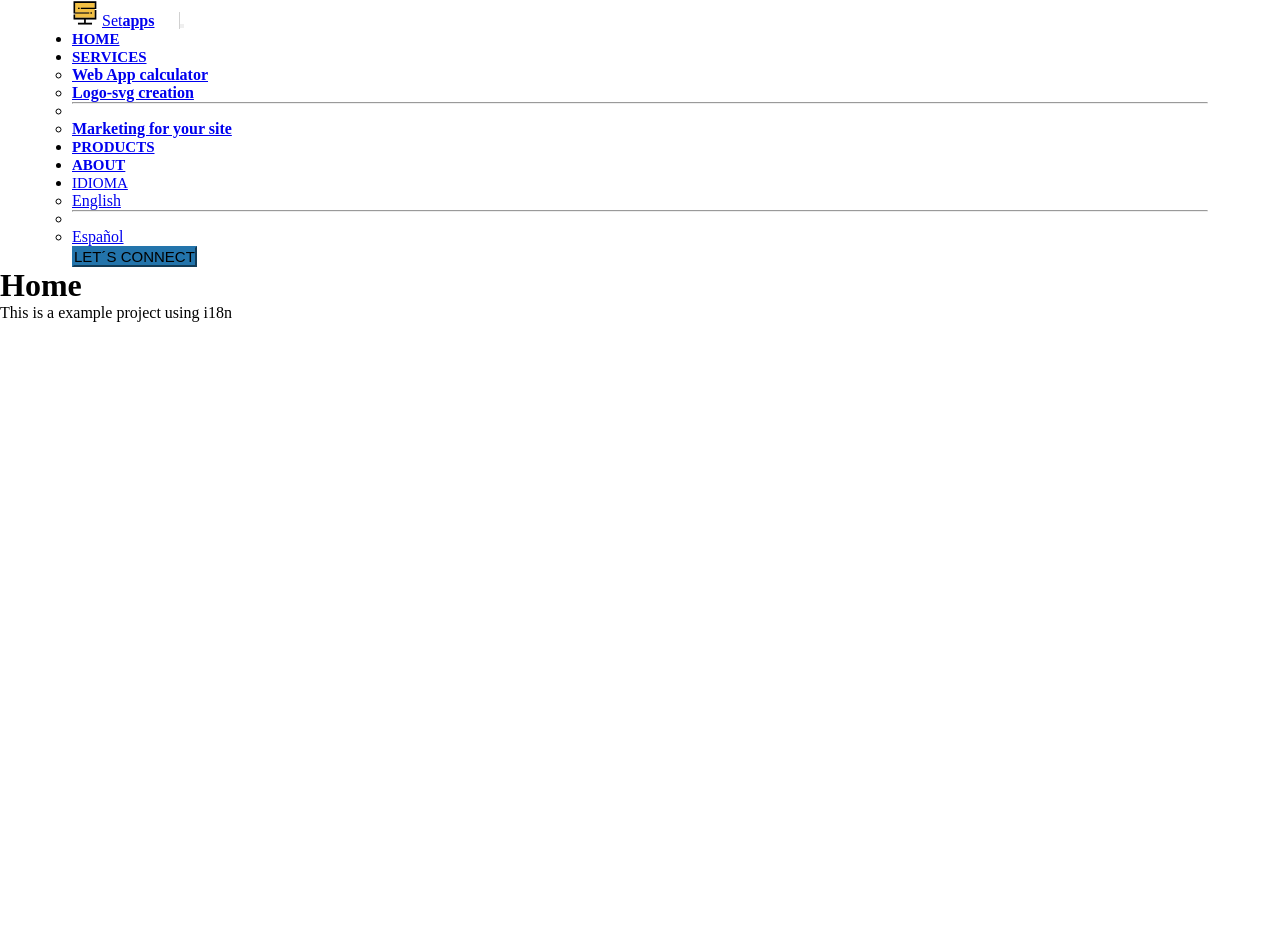
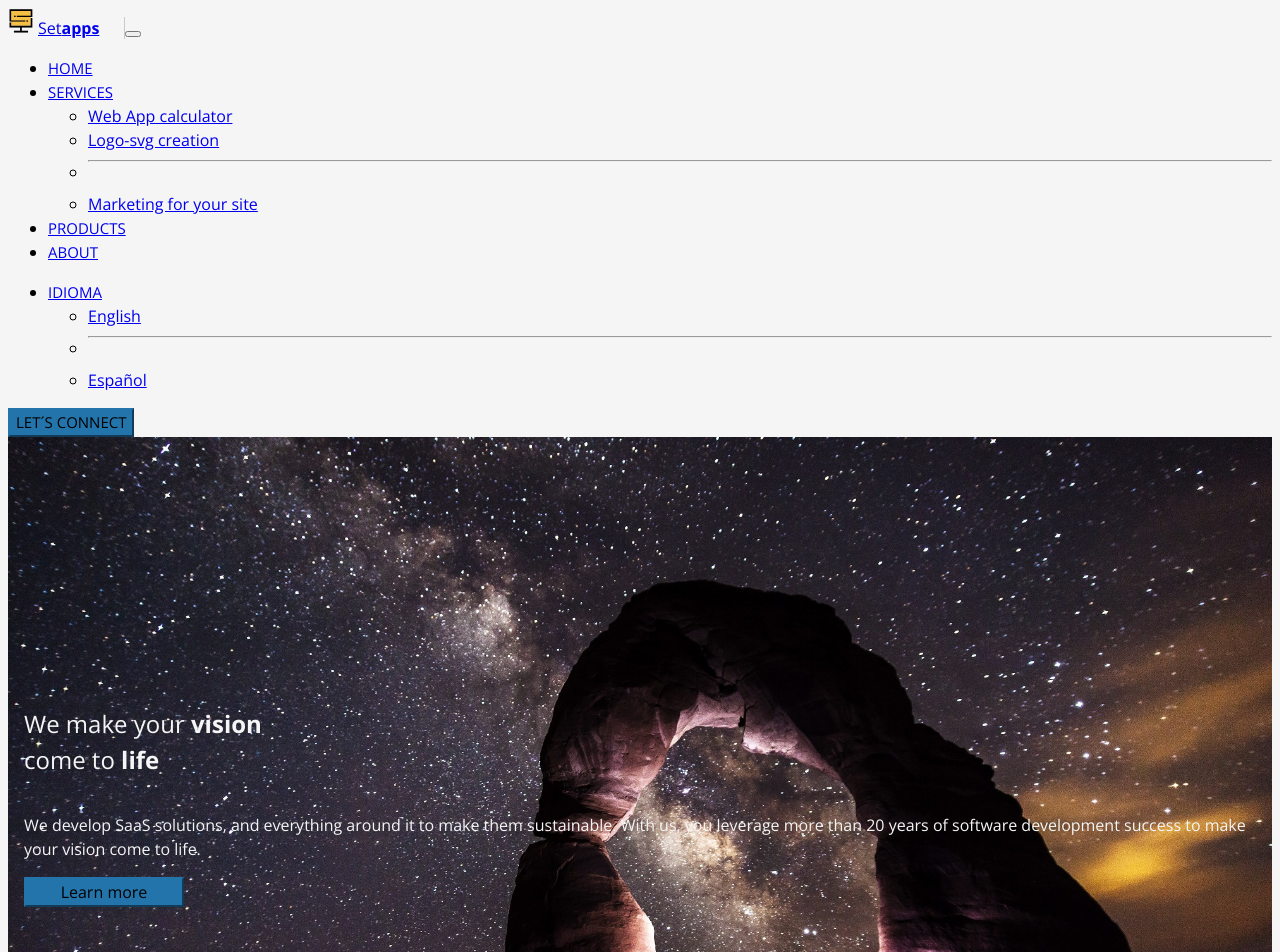
Before and after one commit to exxedridel/next-pj, a Next.js app: page / in a window 1280 px wide. Shown: the top 952 px of the page. Built offline with nearby package versions, Linux system fonts and the light colour scheme.

Commit message:
ADD Global styles, utility classes and typography, also Hero component

```diff
--- /dev/null
+++ b/src/components/Hero.js
@@ -0,0 +1,39 @@
+import Image from "next/image";
+import styles from "./Hero.module.css";
+
+const Hero = () => {
+  function scrollToContent() {
+    const element = document.getElementById("main-content");
+    element.scrollIntoView();
+  }
+
+  return (
+    <section className={styles.hero}>
+      <Image
+        className={styles.bgImage}
+        src="/night-stars-bg.jpg"
+        alt="Night stars sky landscape"
+        width={2000}
+        height={1333}
+        priority
+      />
+      <div onClick={scrollToContent} className={`container ${styles.overlap}`}>
+        <h1>
+          We make your <b>vision</b>
+          <br />
+          come to <b>life</b>
+        </h1>
+        <p>
+          We develop SaaS solutions, and everything around it to make them
+          sustainable. With us, you leverage more than 20 years of software
+          development success to make your vision come to life.
+        </p>
+        <button className={`btn btn-primary ${styles.navBtn}`} type="submit">
+          Learn more
+        </button>
+      </div>
+    </section>
+  );
+};
+
+export default Hero;
--- /dev/null
+++ b/src/components/Hero.module.css
@@ -0,0 +1,30 @@
+.hero {
+  position: relative;
+  display: flex;
+  justify-content: center;
+  align-items: center;
+}
+
+.bgImage {
+  background-size: cover;
+  width: 100%;
+  height: 90vh;
+  object-fit: cover;
+  opacity: 1;
+  /* box-shadow: 1px 1px 8px rgba(0, 0, 0, 0.25); */
+}
+
+.overlap {
+  position: absolute;
+  display: flex;
+  flex-direction: column;
+  margin-inline: 1rem;
+  cursor: pointer;
+  color: whitesmoke;
+}
+
+.navBtn {
+  width: 10rem;
+  background: #2374ab;
+  border-color: #2374ab;
+}
--- a/src/components/Navbar.js
+++ b/src/components/Navbar.js
@@ -11,7 +11,7 @@ const Navbar = () => {
   const t = locale === "en" ? en : es;
 
   return (
-    <nav className="navbar navbar-expand-lg bg-light box-shadow">
+    <nav className="navbar navbar-expand-lg bg-light container">
       <div className={`container-fluid ${styles.navCont}`}>
         <a className={`navbar-brand ${styles.navbarBrand}`} href="#">
           <Image
--- a/src/components/Navbar.module.css
+++ b/src/components/Navbar.module.css
@@ -1,4 +1,5 @@
 .logo {
+  display: inline-block;
    margin-right: 4px;
  }
 
@@ -28,6 +29,9 @@
  }
 
  .navCont {
+  background-color: whitesmoke;
+ }
+ /* .navCont {
    margin-inline: auto;
    max-width: 40rem;
  }
@@ -35,4 +39,4 @@
   .navCont {
     max-width: 71rem;
   }
- }
+ } */
--- a/src/pages/_document.js
+++ b/src/pages/_document.js
@@ -10,6 +10,13 @@ export default function Document() {
           integrity="sha384-GLhlTQ8iRABdZLl6O3oVMWSktQOp6b7In1Zl3/Jr59b6EGGoI1aFkw7cmDA6j6gD"
           crossOrigin="anonymous"
         />
+
+        <link rel="preconnect" href="https://fonts.googleapis.com" />
+        <link rel="preconnect" href="https://fonts.gstatic.com" crossorigin />
+        <link
+          href="https://fonts.googleapis.com/css2?family=Merriweather:ital,wght@1,300&family=Open+Sans:wght@300;400;500;600;700&family=Raleway:wght@300;400;500&display=swap"
+          rel="stylesheet"
+        />
       </Head>
       <body>
         <Main />
--- a/src/pages/index.js
+++ b/src/pages/index.js
@@ -3,6 +3,7 @@ import Head from "next/head";
 // import Link from "next/link";
 // import { Inter } from "@next/font/google";
 import Navbar from "@/components/Navbar";
+import Hero from "@/components/Hero";
 import { useRouter } from "next/router";
 import en from "../../public/locale/en";
 import es from "../../public/locale/es";
@@ -24,8 +25,9 @@ export default function Home() {
       </Head>
 
       <Navbar />
-      <main>
-        <h1>{t.home.title}</h1>
+      <Hero />
+      <main className="container">
+        <h1 className="ff-sans-title fs-900">{t.home.title}</h1>
         <p>{t.home.description}</p>
       </main>
     </>
--- a/src/styles/globals.css
+++ b/src/styles/globals.css
@@ -1,23 +1,223 @@
-* {
+/* -------------------------------------------- */
+/*                 Variables                    */
+/*----------------------------------------------*/
+
+:root {
+  /* colors */
+  --background-clr: 190 100% 11%;
+  --glow-clr: 50 100% 68%;
+  --neon-blue: 195 100% 50%;
+  --whitesmoke: 0 0% 96%;
+  --black: 0 0% 0%;
+
+  /* font-families */
+  --ff-serif: "Open Sans", sans-serif;
+  --ff-sans-title: "Raleway", sans-serif;
+  --ff-sans-display: "Merriweather", serif;
+
+  /* font-sizes */
+  --fs-900: clamp(2.7rem, 6vw + 1rem, 5.5rem);
+  --fs-800: 2rem;
+  --fs-700: 1.75rem;
+  --fs-600: 1.5rem;
+  --fs-500: 1.25rem;
+  --fs-400: 1rem;
+  --fs-300: 0.9375rem;
+  --fs-200: 0.875rem;
+}
+
+/* -------------------------------------------- */
+/*                Reset as in:                  */
+/* https://piccalil.li/blog/a-modern-css-reset/ */
+
+/* Box sizing */
+*,
+*::before,
+*::after {
   box-sizing: border-box;
-  padding: 0;
-  margin: 0;
+}
+
+html {
+  -webkit-text-size-adjust: 100%;
+  scroll-behavior: smooth;
 }
 
 html,
 body {
+  min-height: 100vh;
   max-width: 100vw;
   overflow-x: hidden;
 }
 
-main {
-  min-height: 89vh;
+body {
+  font-family: "Open Sans", sans-serif;
+  background-color: hsl(var(--whitesmoke));
+  color: hsl(var(--black));
+  font-size: var(--fs-400);
+  line-height: 1.5;
 }
 
-.bold {
-  font-weight: 700;
+/* Reset font-weight*/
+h1,
+h2,
+h3,
+h4,
+h5,
+h6,
+p {
+  font-weight: 400;
 }
 
+/* make images easier to work with */
+img,
+picture {
+  max-width: 100%;
+  display: block;
+}
+
+/* make form elements easier to work with */
+input,
+button,
+textarea,
+select {
+  font: inherit;
+}
+
+/* remove animations for people who've turned'em off */
+@media (prefers-reduced-motion: reduce) {
+  *,
+  *::before,
+  *::after {
+    animation-duration: 0.01ms !important;
+    animation-iteration-count: 1 !important;
+    transition-duration: 0.01ms !important;
+    scroll-behavior: auto !important;
+  }
+}
+
+/*----------------------------------------------*/
+/*            Colors & Typography               */
+/*----------------------------------------------*/
+
+/* colors */
+.bg-dark {
+  background-color: hsl(var(--background-clr));
+}
+.bg-accent {
+  background-color: hsl(var(--background-clr) / 0.5);
+}
+.bg-white {
+  background-color: hsl(var(--white));
+}
+
+.text-dark {
+  color: hsl(var(--background-clr));
+}
+.text-accent {
+  color: hsl(var(--glow-clr));
+}
+.text-white {
+  color: hsl(var(--white));
+}
+
+/* typography */
+.ff-serif {
+  font-family: var(--ff-serif);
+}
+.ff-sans-title {
+  font-family: var(--ff-sans-title);
+}
+.ff-sans-normal {
+  font-family: var(--ff-sans-display);
+}
+
+.letter-spacing-1 {
+  letter-spacing: 4.75px;
+}
+.letter-spacing-2 {
+  letter-spacing: 2.7px;
+}
+.letter-spacing-3 {
+  letter-spacing: 2.35px;
+}
+
+.uppercase {
+  text-transform: uppercase;
+}
+
+.fs-900 {
+  font-size: var(--fs-900);
+}
+.fs-800 {
+  font-size: var(--fs-800);
+}
+.fs-700 {
+  font-size: var(--fs-700);
+}
+.fs-600 {
+  font-size: var(--fs-600);
+}
+.fs-500 {
+  font-size: var(--fs-500);
+}
+.fs-400 {
+  font-size: var(--fs-400);
+}
+.fs-300 {
+  font-size: var(--fs-300);
+}
+.fs-200 {
+  font-size: var(--fs-200);
+}
+
+.fs-900,
+.fs-800,
+.fs-700,
+.fs-600 {
+  line-height: 1.1;
+}
+
+/* -------------------------------------------- */
+/*                Utility classes               */
+/*----------------------------------------------*/
+
+.flex {
+  display: flex;
+  gap: 1rem;
+}
+
+.flex-center {
+  display: flex;
+  flex-direction: column;
+  gap: 1rem;
+  place-items: center;
+}
+
+.flow > *:where(:not(:first-child)) {
+  margin-top: 4rem;
+}
+.flow-normal > *:where(:not(:first-child)) {
+  margin-top: 2.5rem;
+}
+.flow-small > *:where(:not(:first-child)) {
+  margin-top: 1rem;
+}
+
+.text-centered {
+  text-align: center;
+}
+
+@media (min-width: 58em) {
+  .opaque-img {
+    transition: all 0.3s ease;
+    opacity: 0.85;
+  }
+  .opaque-img:hover {
+    opacity: 1;
+  }
+}
+
+/* - - - - - - - - - - - - - - - - - - - - - - - - - - - - - - - - - - - - - */
 /* :root {
   --max-width: 1100px;
   --border-radius: 12px;
```
Also changed, not shown: public/night-stars-bg.jpg (added).
